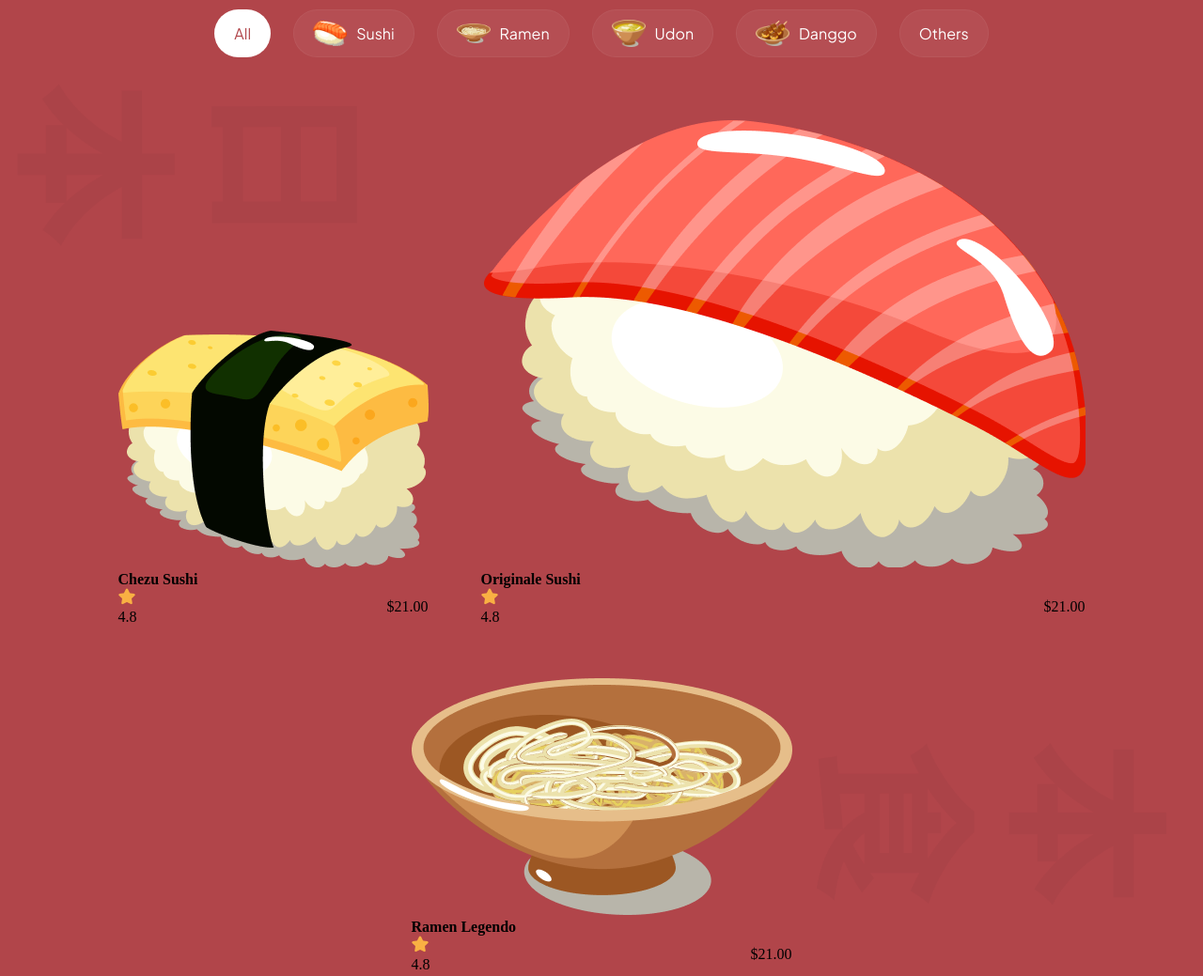
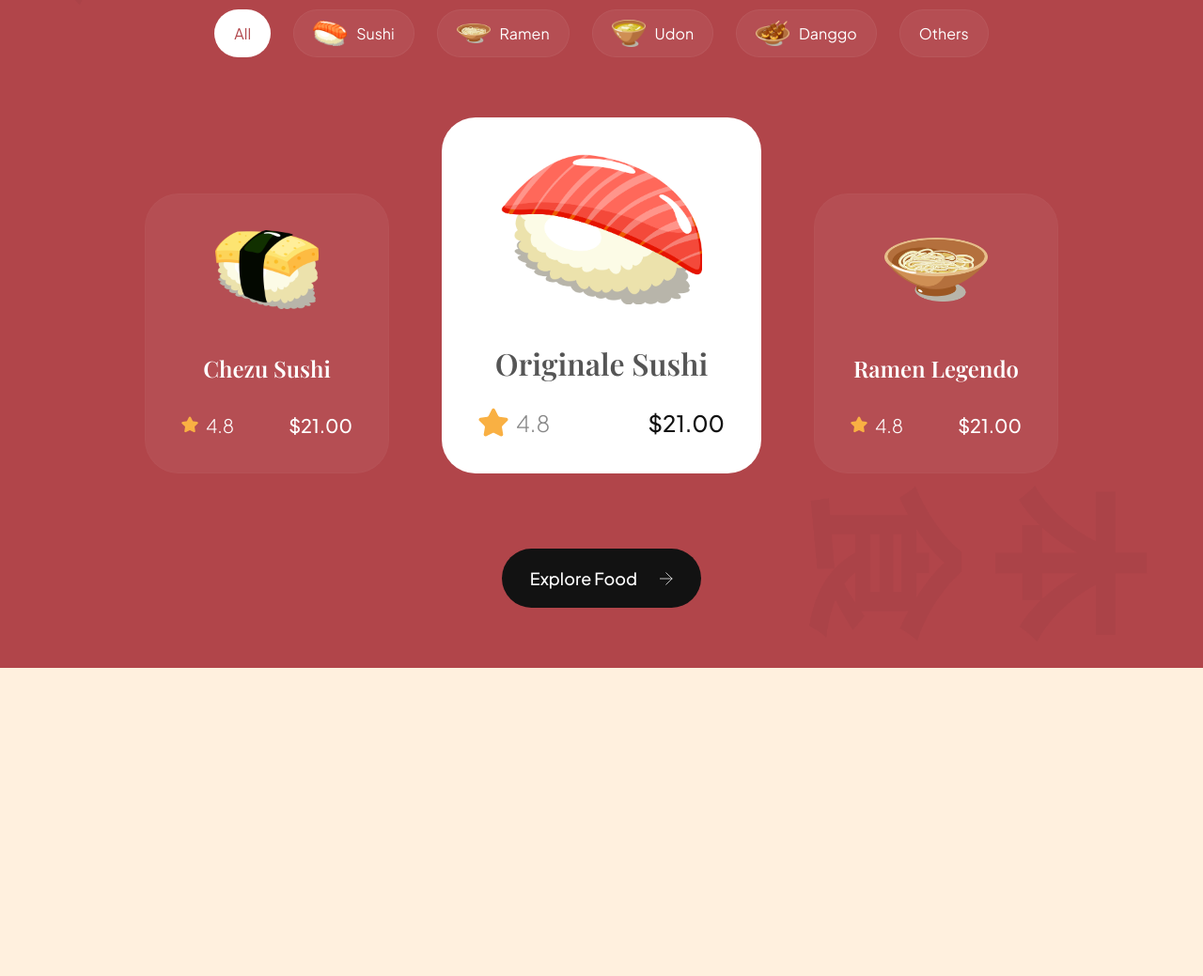
Before and after one commit to Iam-Donat/Projects-Repo, a website built with Vite: page index.html in a window 1280 px wide. Shown: the part 1700-2739 px from the top of the page at 94% size. After the commit the page ends 2411 px from the top, so only its background shows below. Built offline with nearby package versions, Linux system fonts and the light colour scheme.

Commit message:
popular section done

```diff
--- a/css/components/popular.css
+++ b/css/components/popular.css
@@ -102,3 +102,95 @@
 
   margin-left: 21px;
 }
+
+.popular-foods__card {
+  padding: 38px;
+  min-width: 260px;
+  height: fit-content;
+
+  display: flex;
+  align-items: center;
+  flex-direction: column;
+
+  border-radius: 36px;
+  background: rgba(255, 255, 255, .05);
+  border: 1px solid rgba(255, 255, 255, .02);
+}
+
+.popular-foods__card-image {
+  width: 110px;
+  height: 84px;
+  object-fit: contain;
+}
+
+.popular-foods__card-title {
+  margin-top: 47px;
+
+  font-weight: 600;
+  font-size: 24px;
+  line-height: 32px;
+  font-family: var(--playfair-display);
+  color: #fff;
+  text-align: center;
+}
+
+.popular-foods__card-details {
+  width: 100%;
+  margin-top: 32px;
+}
+
+.popular-foods__card-rating {
+  display: flex;
+  align-items: center;
+  gap: 8px;
+}
+
+.popular-foods__card-rating {
+  width: 24px;
+  height: 24px;
+  object-fit: contain;
+}
+
+.popular-foods__card-rating p {
+  font-size: 20px;
+  font-weight: 300;
+  font-family: var(--plus-jakarta-sans);
+  color: #fff;
+}
+
+.popular-foods__card-price {
+  font-size: 20px;
+  font-weight: 500;
+  font-family: var(--plus-jakarta-sans);
+  color: #fff;
+}
+
+.popular-foods__card.active-card {
+  background-color: #fff;
+  min-width: 340px;
+}
+
+.popular-foods__card.active-card .popular-foods__card-image {
+  width: 214px;
+  height: 160px;
+}
+
+.popular-foods__card.active-card .popular-foods__card-title {
+  color: var(--black-500);
+  font-size: 32px;
+}
+
+.popular-foods__card.active-card .popular-foods__card-rating img {
+  width: 32px;
+  height: 32px;
+}
+
+.popular-foods__card.active-card .popular-foods__card-rating p {
+  font-size: 24px;
+  color: var(--gray-100);
+}
+
+.popular-foods__card.active-card .popular-foods__card-price {
+  font-size: 24px;
+  color: var(--secondary-color);
+}
```
